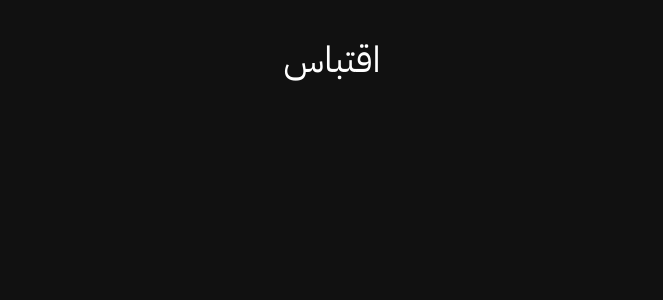
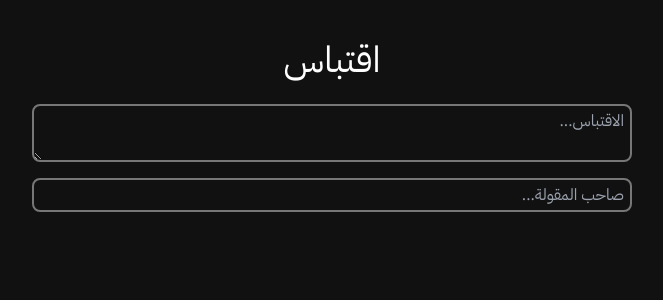
Before and after one commit to osama-mhmd/eqtibas, a Next.js app: page / in a window 1280 px wide. Shown: the top 300 px of the page, without its empty margins (308-971 px from the left). Built offline with nearby package versions, Linux system fonts and the light colour scheme.

Commit message:
feat/quote-state-and-inputs

```diff
--- a/src/app/globals.css
+++ b/src/app/globals.css
@@ -37,3 +37,11 @@ body {
     text-wrap: balance;
   }
 }
+
+input,
+textarea {
+  background-color: transparent;
+  border: solid #777 2px;
+  padding: 3px 6px;
+  border-radius: 0.5rem;
+}
--- a/src/app/page.tsx
+++ b/src/app/page.tsx
@@ -1,9 +1,24 @@
+"use client";
+
+import { useState } from "react";
+
 export default function Home() {
+  const [quote, setQuote] = useState("");
+  const [owner, SetOwner] = useState(""); // Owner of quote
+
   return (
     <main>
       <section className="mt-10">
-        <div className="container">
-          <h1 className="text-center text-4xl">اقتباس</h1>
+        <div className="container mx-auto">
+          <h1 className="text-center text-4xl mb-6">اقتباس</h1>
+          <div className="grid justify-center grid-cols-[repeat(1,minmax(300px,600px))] gap-4">
+            <textarea
+              onKeyUp={(e) => setQuote((e.target as HTMLTextAreaElement).value)}
+              placeholder="الاقتباس..."
+            />
+            <input type="text" placeholder="صاحب المقولة..." />
+          </div>
+          <div className="flex justify-center items-center m-12">{quote}</div>
         </div>
       </section>
     </main>
```
